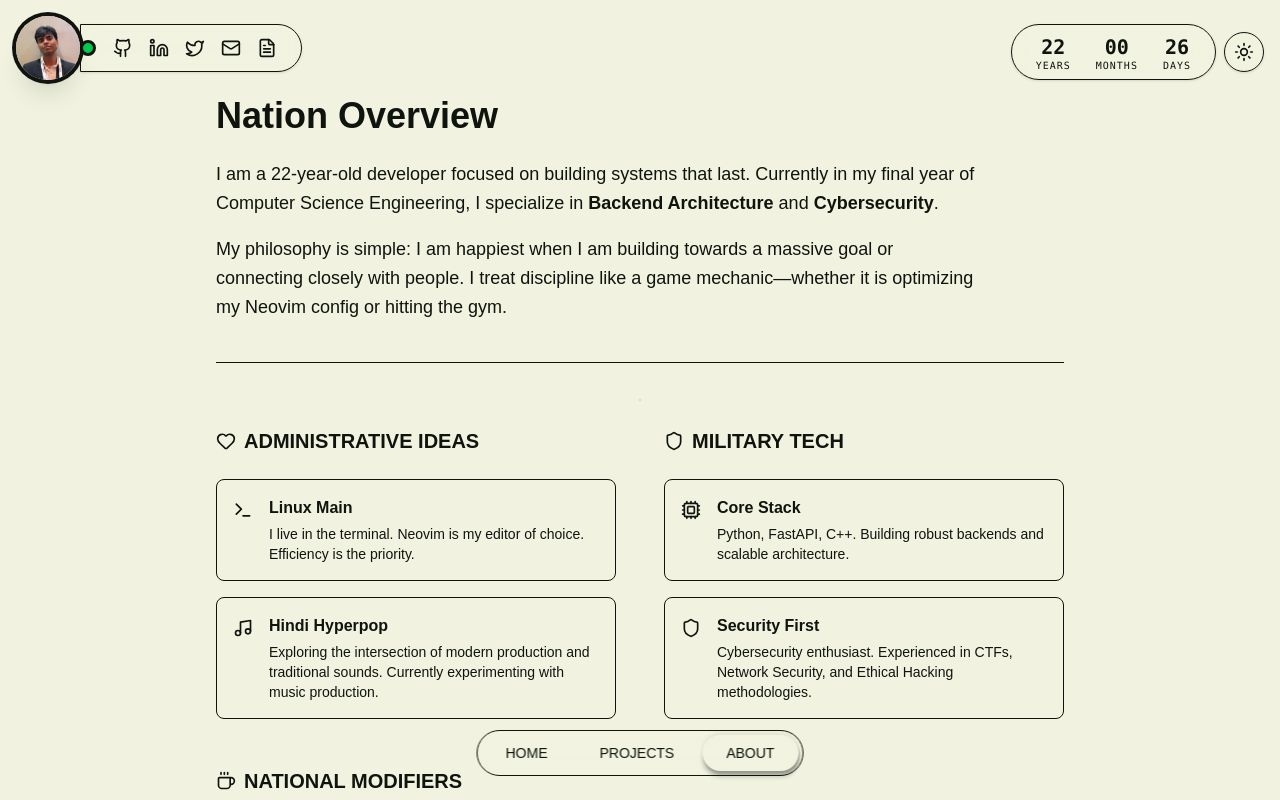
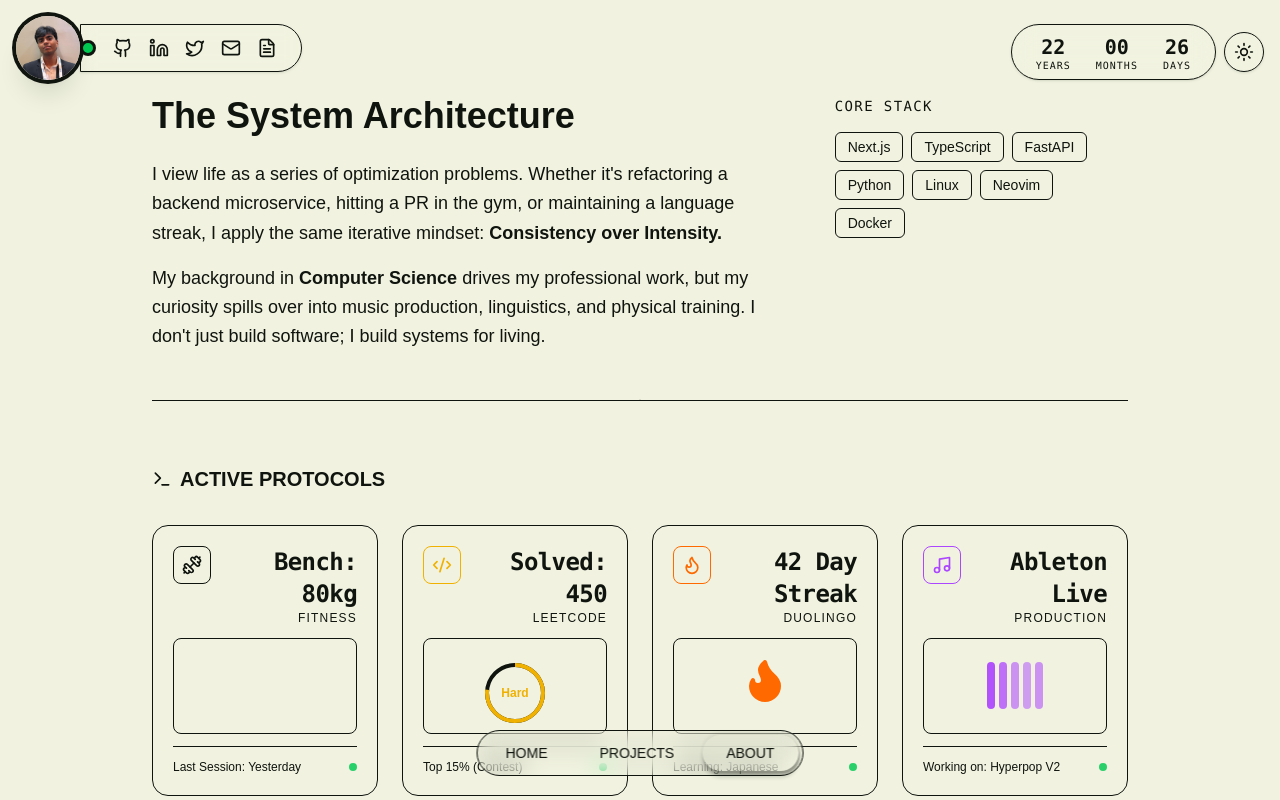
Before and after one commit to rajzzz/portfoliov2, a Next.js app: page /about in a window 1280 px wide. Shown: the top 800 px of the page. Built offline with nearby package versions, Linux system fonts and the light colour scheme.

Commit message:
implemented proper about page

```diff
--- a/app/about/page.tsx
+++ b/app/about/page.tsx
@@ -1,132 +1,135 @@
 "use client";
 
-import { config } from "@/portfolio.config";
 import { motion } from "framer-motion";
-import { Cpu, Heart, Music, Terminal, Coffee, Shield } from "lucide-react";
+import { Dumbbell, Code2, Flame, Music, Terminal } from "lucide-react";
+import StatCard from "@/components/StatCard";
 
 export default function AboutPage() {
   return (
-    <div className="min-h-screen w-full px-6 pt-24 pb-32 max-w-4xl mx-auto">
+    <div className="min-h-screen w-full px-6 pt-24 pb-32 max-w-5xl mx-auto">
 
-      {/* 1. HEADER: The "Ruler" Bio */}
+      {/* 1. NEW BIO SECTION (Less Roleplay, More "Systems") */}
       <motion.div
         initial={{ opacity: 0, y: 10 }}
         animate={{ opacity: 1, y: 0 }}
-        className="mb-16 border-b border-secondary/20 pb-10"
+        className="mb-16 grid grid-cols-1 md:grid-cols-3 gap-12 border-b border-secondary/20 pb-12"
       >
-        <h1 className="text-4xl font-bold mb-6">
-          Nation Overview
+        <div className="md:col-span-2 space-y-6">
+          <h1 className="text-4xl font-bold">
+            The System Architecture
           </h1>
-        <div className="text-lg text-secondary leading-relaxed space-y-4 max-w-3xl">
+          <div className="text-lg text-secondary leading-relaxed space-y-4">
             <p>
-            I am a 22-year-old developer focused on building systems that last.
-            Currently in my final year of Computer Science Engineering, I specialize in
-            <span className="text-primary font-semibold"> Backend Architecture</span> and
-            <span className="text-primary font-semibold"> Cybersecurity</span>.
+              I view life as a series of optimization problems. Whether it's refactoring
+              a backend microservice, hitting a PR in the gym, or maintaining a language streak,
+              I apply the same iterative mindset: <span className="text-primary font-semibold">Consistency over Intensity.</span>
             </p>
             <p>
-            My philosophy is simple: I am happiest when I am building towards a massive goal
-            or connecting closely with people. I treat discipline like a game mechanic—whether it is
-            optimizing my Neovim config or hitting the gym.
+              My background in <span className="text-primary font-semibold">Computer Science</span> drives
+              my professional work, but my curiosity spills over into music production,
+              linguistics, and physical training. I don't just build software; I build systems for living.
             </p>
+          </div>
+        </div>
+
+        {/* Quick Tech Stack Pill List */}
+        <div className="space-y-4">
+          <h3 className="text-sm font-mono text-secondary uppercase tracking-widest mb-4">Core Stack</h3>
+          <div className="flex flex-wrap gap-2">
+            {["Next.js", "TypeScript", "FastAPI", "Python", "Linux", "Neovim", "Docker"].map((tech) => (
+              <span key={tech} className="px-3 py-1 bg-secondary/10 border border-secondary/20 rounded-md text-sm text-secondary hover:text-primary hover:border-primary/50 transition-colors cursor-default">
+                {tech}
+              </span>
+            ))}
+          </div>
         </div>
       </motion.div>
 
-      {/* 2. IDEA GROUPS (Interests & Personality) */}
-      <div className="grid grid-cols-1 md:grid-cols-2 gap-12">
 
-        {/* GROUP 1: ADMINISTRATIVE (Lifestyle) */}
-        <motion.div
-          initial={{ opacity: 0, x: -20 }}
-          animate={{ opacity: 1, x: 0 }}
-          transition={{ delay: 0.1 }}
+      {/* 2. LIVE TELEMETRY GRID (The Fun Stuff) */}
+      <h2 className="text-xl font-bold mb-8 flex items-center gap-2">
+        <Terminal className="w-5 h-5 text-primary" /> ACTIVE PROTOCOLS
+      </h2>
+
+      <div className="grid grid-cols-1 md:grid-cols-2 lg:grid-cols-4 gap-6">
+
+        {/* --- GYM WIDGET (Placeholder for Hevy API) --- */}
+        <motion.div initial={{ opacity: 0, y: 20 }} animate={{ opacity: 1, y: 0 }} transition={{ delay: 0.1 }}>
+          <StatCard
+            title="Fitness"
+            icon={Dumbbell}
+            value="Bench: 80kg"
+            subtext="Last Session: Yesterday"
           >
-          <h2 className="text-xl font-bold mb-6 flex items-center gap-2 text-primary">
-            <Heart className="w-5 h-5" /> ADMINISTRATIVE IDEAS
-          </h2>
-          <ul className="space-y-4">
-            <li className="flex gap-4 p-4 rounded-lg bg-secondary/5 border border-secondary/10 hover:border-primary/30 transition-colors">
-              <div className="pt-1"><Terminal className="w-5 h-5 text-secondary" /></div>
-              <div>
-                <h4 className="font-bold">Linux Main</h4>
-                <p className="text-sm text-secondary mt-1">
-                  I live in the terminal. Neovim is my editor of choice.
-                  Efficiency is the priority.
-                </p>
+            {/* Visual: Simulated Volume Chart */}
+            <div className="flex items-end gap-1 w-full h-full pb-2 px-2">
+              {[40, 65, 50, 80, 60, 90, 75].map((h, i) => (
+                <div key={i} className="flex-1 bg-primary/20 hover:bg-primary rounded-t-sm transition-all duration-300" style={{ height: `${h}%` }} />
+              ))}
             </div>
-            </li>
-            <li className="flex gap-4 p-4 rounded-lg bg-secondary/5 border border-secondary/10 hover:border-primary/30 transition-colors">
-              <div className="pt-1"><Music className="w-5 h-5 text-secondary" /></div>
-              <div>
-                <h4 className="font-bold">Hindi Hyperpop</h4>
-                <p className="text-sm text-secondary mt-1">
-                  Exploring the intersection of modern production and traditional sounds.
-                  Currently experimenting with music production.
-                </p>
-              </div>
-            </li>
-          </ul>
+          </StatCard>
         </motion.div>
 
-        {/* GROUP 2: MILITARY (Tech Stack) */}
-        <motion.div
-          initial={{ opacity: 0, x: 20 }}
-          animate={{ opacity: 1, x: 0 }}
-          transition={{ delay: 0.2 }}
+        {/* --- LEETCODE WIDGET (Placeholder for LeetCode API) --- */}
+        <motion.div initial={{ opacity: 0, y: 20 }} animate={{ opacity: 1, y: 0 }} transition={{ delay: 0.2 }}>
+          <StatCard
+            title="LeetCode"
+            icon={Code2}
+            value="Solved: 450"
+            subtext="Top 15% (Contest)"
+            color="text-yellow-500" // Leetcode Yellow
           >
-          <h2 className="text-xl font-bold mb-6 flex items-center gap-2 text-primary">
-            <Shield className="w-5 h-5" /> MILITARY TECH
-          </h2>
-          <ul className="space-y-4">
-            <li className="flex gap-4 p-4 rounded-lg bg-secondary/5 border border-secondary/10 hover:border-primary/30 transition-colors">
-              <div className="pt-1"><Cpu className="w-5 h-5 text-secondary" /></div>
-              <div>
-                <h4 className="font-bold">Core Stack</h4>
-                <p className="text-sm text-secondary mt-1">
-                  Python, FastAPI, C++. Building robust backends and scalable architecture.
-                </p>
+            {/* Visual: Simulated Progress Ring */}
+            <div className="relative w-16 h-16 flex items-center justify-center">
+              <svg className="w-full h-full -rotate-90">
+                <circle cx="32" cy="32" r="28" stroke="currentColor" strokeWidth="4" fill="transparent" className="text-secondary/10" />
+                <circle cx="32" cy="32" r="28" stroke="currentColor" strokeWidth="4" fill="transparent" strokeDasharray="175" strokeDashoffset="40" className="text-yellow-500" />
+              </svg>
+              <span className="absolute text-xs font-bold text-yellow-500">Hard</span>
             </div>
-            </li>
-            <li className="flex gap-4 p-4 rounded-lg bg-secondary/5 border border-secondary/10 hover:border-primary/30 transition-colors">
-              <div className="pt-1"><Shield className="w-5 h-5 text-secondary" /></div>
-              <div>
-                <h4 className="font-bold">Security First</h4>
-                <p className="text-sm text-secondary mt-1">
-                  Cybersecurity enthusiast. Experienced in CTFs, Network Security,
-                  and Ethical Hacking methodologies.
-                </p>
-              </div>
-            </li>
-          </ul>
+          </StatCard>
         </motion.div>
 
-        {/* GROUP 3: DIPLOMATIC (Traits) */}
-        <motion.div
-          initial={{ opacity: 0, y: 20 }}
-          animate={{ opacity: 1, y: 0 }}
-          transition={{ delay: 0.3 }}
-          className="md:col-span-2"
+        {/* --- DUOLINGO WIDGET (Placeholder for Duolingo API) --- */}
+        <motion.div initial={{ opacity: 0, y: 20 }} animate={{ opacity: 1, y: 0 }} transition={{ delay: 0.3 }}>
+          <StatCard
+            title="Duolingo"
+            icon={Flame}
+            value="42 Day Streak"
+            subtext="Learning: Japanese"
+            color="text-orange-500" // Fire Orange
           >
-          <h2 className="text-xl font-bold mb-6 flex items-center gap-2 text-primary">
-            <Coffee className="w-5 h-5" /> NATIONAL MODIFIERS
-          </h2>
-          <div className="grid grid-cols-1 sm:grid-cols-3 gap-4">
-            <div className="p-4 rounded-lg bg-secondary/5 border border-secondary/10 text-center">
-              <div className="text-primary font-mono text-2xl font-bold mb-1">+20%</div>
-              <div className="text-sm font-bold">Discipline</div>
-              <div className="text-xs text-secondary mt-2">Active Bodybuilder & Fitness enthusiast.</div>
+            {/* Visual: Fire Animation */}
+            <div className="flex items-center justify-center h-full">
+               <Flame className="w-12 h-12 text-orange-500 animate-bounce" fill="currentColor" />
             </div>
-            <div className="p-4 rounded-lg bg-secondary/5 border border-secondary/10 text-center">
-              <div className="text-red-500 font-mono text-2xl font-bold mb-1">-100%</div>
-              <div className="text-sm font-bold">Caffeine Tolerance</div>
-              <div className="text-xs text-secondary mt-2">I avoid caffeine due to anxiety. Natural energy only.</div>
+          </StatCard>
+        </motion.div>
+
+        {/* --- MUSIC WIDGET (Placeholder for Soundcloud/Spotify) --- */}
+        <motion.div initial={{ opacity: 0, y: 20 }} animate={{ opacity: 1, y: 0 }} transition={{ delay: 0.4 }}>
+          <StatCard
+            title="Production"
+            icon={Music}
+            value="Ableton Live"
+            subtext="Working on: Hyperpop V2"
+            color="text-purple-500"
+          >
+            {/* Visual: CSS Audio Waveform */}
+            <div className="flex items-center justify-center gap-1 h-full">
+              {[1, 2, 3, 4, 5].map((i) => (
+                <div
+                  key={i}
+                  className="w-2 bg-purple-500 rounded-full animate-[pulse_1s_ease-in-out_infinite]"
+                  style={{
+                    height: '60%',
+                    animationDelay: `${i * 0.1}s`,
+                    animationDuration: '0.8s'
+                  }}
+                />
+              ))}
             </div>
-            <div className="p-4 rounded-lg bg-secondary/5 border border-secondary/10 text-center">
-              <div className="text-primary font-mono text-2xl font-bold mb-1">MAX</div>
-              <div className="text-sm font-bold">Connection</div>
-              <div className="text-xs text-secondary mt-2">Happiest when building deep connections with people.</div>
-            </div>
-          </div>
+          </StatCard>
         </motion.div>
 
       </div>
--- /dev/null
+++ b/components/StatCard.tsx
@@ -0,0 +1,48 @@
+import { ReactNode } from "react";
+import { LucideIcon } from "lucide-react";
+
+interface StatCardProps {
+  title: string;
+  icon: LucideIcon;
+  value: string;
+  subtext: string;
+  children?: ReactNode; // For graphs, charts, or extra visuals
+  color?: string; // Optional override for icon color
+}
+
+export default function StatCard({ title, icon: Icon, value, subtext, children, color }: StatCardProps) {
+  return (
+    <div className="group relative p-5 rounded-2xl bg-secondary/5 border border-secondary/10 overflow-hidden transition-all hover:border-primary/50 hover:bg-secondary/10">
+
+      {/* Header */}
+      <div className="flex justify-between items-start mb-3">
+        <div className={`p-2 rounded-lg bg-background/50 border border-secondary/10 ${color ? color : "text-primary"}`}>
+          <Icon className="w-5 h-5" />
+        </div>
+
+        {/* The Value (Big Number) */}
+        <div className="text-right">
+          <div className="text-2xl font-bold font-mono tracking-tight group-hover:text-primary transition-colors">
+            {value}
+          </div>
+          <div className="text-xs text-secondary uppercase tracking-widest">
+            {title}
+          </div>
+        </div>
+      </div>
+
+      {/* Dynamic Content (Charts/Bars) */}
+      <div className="relative h-24 w-full mt-3 rounded-lg bg-background/30 border border-secondary/5 overflow-hidden flex items-end justify-center p-2">
+        {children}
+      </div>
+
+      {/* Footer / Subtext */}
+      <div className="mt-3 pt-3 border-t border-secondary/10 flex justify-between items-center">
+        <span className="text-xs text-secondary font-medium">
+          {subtext}
+        </span>
+        <div className="w-2 h-2 rounded-full bg-green-500 animate-pulse" />
+      </div>
+    </div>
+  );
+}
```
Lines whose indentation alone changed are shown as unchanged.
